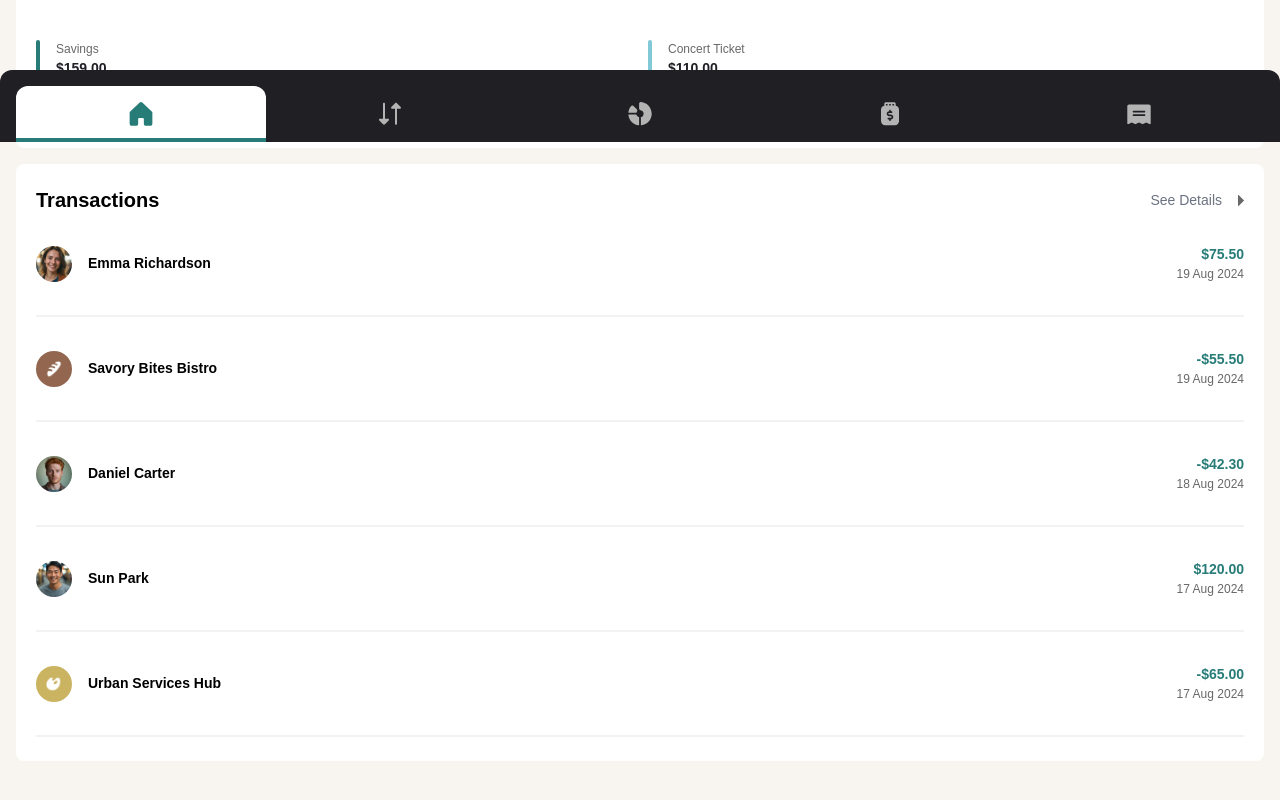
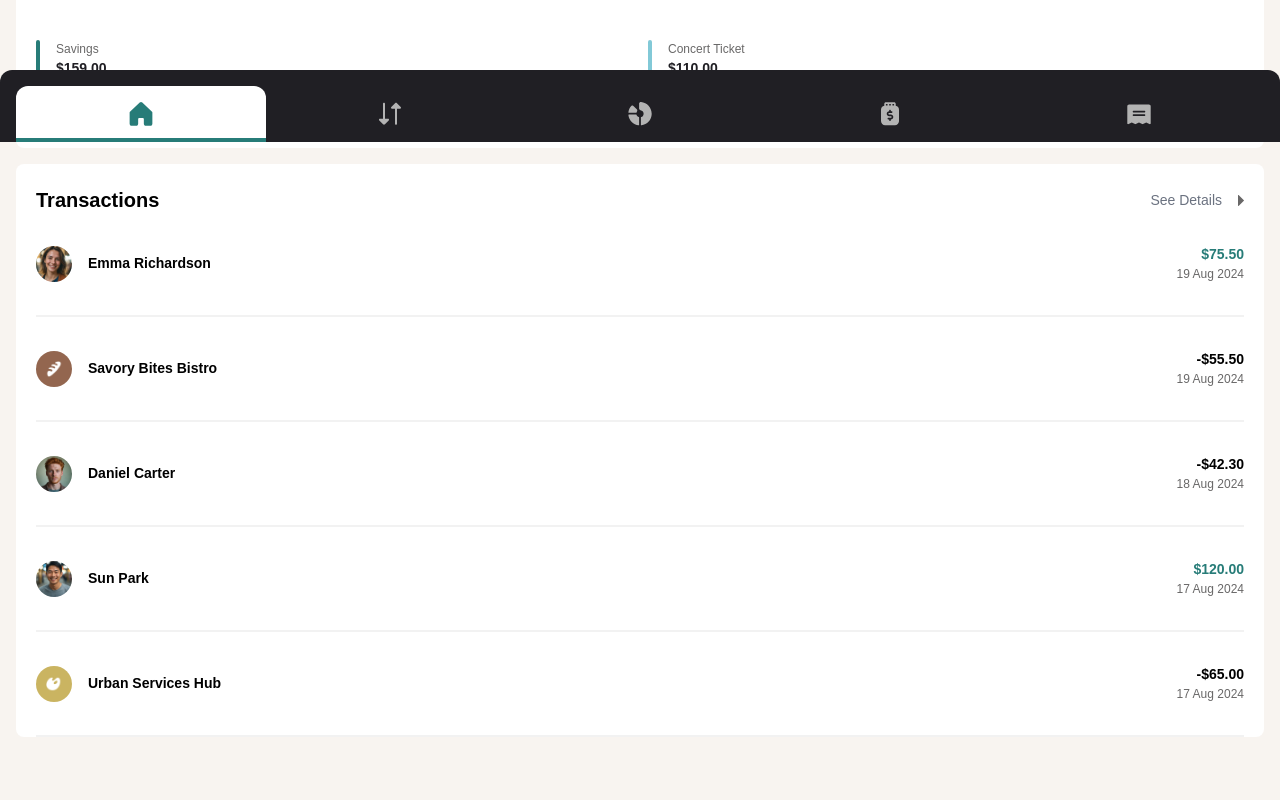
Before and after one commit to djneill/money-guardian, a Next.js app: page / in a window 1280 px wide. Shown: the part 658-1458 px from the top of the page. Built offline with nearby package versions, Linux system fonts and the light colour scheme.

Commit message:
finish overview transactions

```diff
--- a/src/app/components/OverviewTransactions.tsx
+++ b/src/app/components/OverviewTransactions.tsx
@@ -4,12 +4,12 @@ import CaretRight from '../icons/CaretRight';
 import data from '@/app/data/data.json';
 import { currencyFormat } from '@/utils/currencyFormatter';
 import { shortDateFormat } from '@/utils/shortDateFormat';
-// import Image from 'next/image';
+import Image from 'next/image';
 
 export default function OverviewTransactions() {
     const firstFiveTransactions = data.transactions.slice(0, 5)
     return (
-        <div className='flex flex-col py-6 px-5 w-full rounded-lg bg-white my-4'>
+        <div className='flex flex-col pt-6 px-5 w-full rounded-lg bg-white my-4'>
             <div className="flex flex-row justify-between">
                 <p className='text-black text-preset-2'>Transactions</p>
                 <Link className='flex flex-row items-center' href={'/transactions'} aria-label='see details'>
@@ -22,7 +22,7 @@ export default function OverviewTransactions() {
                 {firstFiveTransactions.map((pot, index) => (
                     <div key={pot.name} className='flex py-8 items-center justify-between border-b-grey-100 border-b-2'>
                         <div className="flex items-center">
-                            <img
+                            <Image
                                 width={36}
                                 height={36}
                                 src={data.transactions[index].avatar}
@@ -32,7 +32,7 @@ export default function OverviewTransactions() {
                             <p className='text-black text-preset-4-bold '>{data.transactions[index].name}</p>
                         </div>
                         <div className="flex flex-col items-end ml-auto">
-                            <p className="text-green text-preset-4-bold">{currencyFormat(data.transactions[index].amount)}</p>
+                            <p className={`text-preset-4-bold ${data.transactions[index].amount > 0 ? 'text-green' : 'text-black'}`}>{currencyFormat(data.transactions[index].amount)}</p>
                             <p className="text-grey-500 text-preset-5">{shortDateFormat(data.transactions[index].date)}</p>
                         </div>
                         <div className="py-1 bg-grey-100"></div>
--- a/src/app/data/data.json
+++ b/src/app/data/data.json
@@ -6,7 +6,7 @@
     },
     "transactions": [
         {
-            "avatar": "./assets/images/avatars/emma-richardson.jpg",
+            "avatar": "/assets/images/avatars/emma-richardson.jpg",
             "name": "Emma Richardson",
             "category": "General",
             "date": "2024-08-19T14:23:11Z",
@@ -14,7 +14,7 @@
             "recurring": false
         },
         {
-            "avatar": "./assets/images/avatars/savory-bites-bistro.jpg",
+            "avatar": "/assets/images/avatars/savory-bites-bistro.jpg",
             "name": "Savory Bites Bistro",
             "category": "Dining Out",
             "date": "2024-08-19T20:23:11Z",
@@ -22,7 +22,7 @@
             "recurring": false
         },
         {
-            "avatar": "./assets/images/avatars/daniel-carter.jpg",
+            "avatar": "/assets/images/avatars/daniel-carter.jpg",
             "name": "Daniel Carter",
             "category": "General",
             "date": "2024-08-18T09:45:32Z",
@@ -30,7 +30,7 @@
             "recurring": false
         },
         {
-            "avatar": "./assets/images/avatars/sun-park.jpg",
+            "avatar": "/assets/images/avatars/sun-park.jpg",
             "name": "Sun Park",
             "category": "General",
             "date": "2024-08-17T16:12:05Z",
@@ -38,7 +38,7 @@
             "recurring": false
         },
         {
-            "avatar": "./assets/images/avatars/urban-services-hub.jpg",
+            "avatar": "/assets/images/avatars/urban-services-hub.jpg",
             "name": "Urban Services Hub",
             "category": "General",
             "date": "2024-08-17T21:08:09Z",
@@ -46,7 +46,7 @@
             "recurring": false
         },
         {
-            "avatar": "./assets/images/avatars/liam-hughes.jpg",
+            "avatar": "/assets/images/avatars/liam-hughes.jpg",
             "name": "Liam Hughes",
             "category": "Groceries",
             "date": "2024-08-15T18:20:33Z",
@@ -54,7 +54,7 @@
             "recurring": false
         },
         {
-            "avatar": "./assets/images/avatars/lily-ramirez.jpg",
+            "avatar": "/assets/images/avatars/lily-ramirez.jpg",
             "name": "Lily Ramirez",
             "category": "General",
             "date": "2024-08-14T13:05:27Z",
@@ -62,7 +62,7 @@
             "recurring": false
         },
         {
-            "avatar": "./assets/images/avatars/ethan-clark.jpg",
+            "avatar": "/assets/images/avatars/ethan-clark.jpg",
             "name": "Ethan Clark",
             "category": "Dining Out",
             "date": "2024-08-13T20:15:59Z",
@@ -70,7 +70,7 @@
             "recurring": false
         },
         {
-            "avatar": "./assets/images/avatars/james-thompson.jpg",
+            "avatar": "/assets/images/avatars/james-thompson.jpg",
             "name": "James Thompson",
             "category": "Entertainment",
             "date": "2024-08-11T15:45:38Z",
@@ -78,7 +78,7 @@
             "recurring": false
         },
         {
-            "avatar": "./assets/images/avatars/pixel-playground.jpg",
+            "avatar": "/assets/images/avatars/pixel-playground.jpg",
             "name": "Pixel Playground",
             "category": "Entertainment",
             "date": "2024-08-11T18:45:38Z",
@@ -86,7 +86,7 @@
             "recurring": true
         },
         {
-            "avatar": "./assets/images/avatars/ella-phillips.jpg",
+            "avatar": "/assets/images/avatars/ella-phillips.jpg",
             "name": "Ella Phillips",
             "category": "Dining Out",
             "date": "2024-08-10T19:22:51Z",
@@ -94,7 +94,7 @@
             "recurring": false
         },
         {
-            "avatar": "./assets/images/avatars/sofia-peterson.jpg",
+            "avatar": "/assets/images/avatars/sofia-peterson.jpg",
             "name": "Sofia Peterson",
             "category": "Transportation",
             "date": "2024-08-08T08:55:17Z",
@@ -102,7 +102,7 @@
             "recurring": false
         },
         {
-            "avatar": "./assets/images/avatars/mason-martinez.jpg",
+            "avatar": "/assets/images/avatars/mason-martinez.jpg",
             "name": "Mason Martinez",
             "category": "Lifestyle",
             "date": "2024-08-07T17:40:29Z",
@@ -110,7 +110,7 @@
             "recurring": false
         },
         {
-            "avatar": "./assets/images/avatars/green-plate-eatery.jpg",
+            "avatar": "/assets/images/avatars/green-plate-eatery.jpg",
             "name": "Green Plate Eatery",
             "category": "Groceries",
             "date": "2024-08-06T08:25:44Z",
@@ -118,7 +118,7 @@
             "recurring": false
         },
         {
-            "avatar": "./assets/images/avatars/sebastian-cook.jpg",
+            "avatar": "/assets/images/avatars/sebastian-cook.jpg",
             "name": "Sebastian Cook",
             "category": "Transportation",
             "date": "2024-08-06T10:05:44Z",
@@ -126,7 +126,7 @@
             "recurring": false
         },
         {
-            "avatar": "./assets/images/avatars/william-harris.jpg",
+            "avatar": "/assets/images/avatars/william-harris.jpg",
             "name": "William Harris",
             "category": "Personal Care",
             "date": "2024-08-05T14:30:56Z",
@@ -134,7 +134,7 @@
             "recurring": false
         },
         {
-            "avatar": "./assets/images/avatars/elevate-education.jpg",
+            "avatar": "/assets/images/avatars/elevate-education.jpg",
             "name": "Elevate Education",
             "category": "Education",
             "date": "2024-08-04T11:15:22Z",
@@ -142,7 +142,7 @@
             "recurring": true
         },
         {
-            "avatar": "./assets/images/avatars/serenity-spa-and-wellness.jpg",
+            "avatar": "/assets/images/avatars/serenity-spa-and-wellness.jpg",
             "name": "Serenity Spa & Wellness",
             "category": "Personal Care",
             "date": "2024-08-03T14:00:37Z",
@@ -150,7 +150,7 @@
             "recurring": true
         },
         {
-            "avatar": "./assets/images/avatars/spark-electric-solutions.jpg",
+            "avatar": "/assets/images/avatars/spark-electric-solutions.jpg",
             "name": "Spark Electric Solutions",
             "category": "Bills",
             "date": "2024-08-02T09:25:11Z",
@@ -158,7 +158,7 @@
             "recurring": true
         },
         {
-            "avatar": "./assets/images/avatars/rina-sato.jpg",
+            "avatar": "/assets/images/avatars/rina-sato.jpg",
             "name": "Rina Sato",
             "category": "Bills",
             "date": "2024-08-02T13:31:11Z",
@@ -166,7 +166,7 @@
             "recurring": false
         },
         {
-            "avatar": "./assets/images/avatars/swift-ride-share.jpg",
+            "avatar": "/assets/images/avatars/swift-ride-share.jpg",
             "name": "Swift Ride Share",
             "category": "Transportation",
             "date": "2024-08-01T18:40:33Z",
@@ -174,7 +174,7 @@
             "recurring": false
         },
         {
-            "avatar": "./assets/images/avatars/aqua-flow-utilities.jpg",
+            "avatar": "/assets/images/avatars/aqua-flow-utilities.jpg",
             "name": "Aqua Flow Utilities",
             "category": "Bills",
             "date": "2024-07-30T13:20:14Z",
@@ -182,7 +182,7 @@
             "recurring": true
         },
         {
-            "avatar": "./assets/images/avatars/ecofuel-energy.jpg",
+            "avatar": "/assets/images/avatars/ecofuel-energy.jpg",
             "name": "EcoFuel Energy",
             "category": "Bills",
             "date": "2024-07-29T11:55:29Z",
@@ -190,7 +190,7 @@
             "recurring": true
         },
         {
-            "avatar": "./assets/images/avatars/yuna-kim.jpg",
+            "avatar": "/assets/images/avatars/yuna-kim.jpg",
             "name": "Yuna Kim",
             "category": "Dining Out",
             "date": "2024-07-29T13:51:29Z",
@@ -198,7 +198,7 @@
             "recurring": false
         },
         {
-            "avatar": "./assets/images/avatars/flavor-fiesta.jpg",
+            "avatar": "/assets/images/avatars/flavor-fiesta.jpg",
             "name": "Flavor Fiesta",
             "category": "Dining Out",
             "date": "2024-07-27T20:15:06Z",
@@ -206,7 +206,7 @@
             "recurring": false
         },
         {
-            "avatar": "./assets/images/avatars/harper-edwards.jpg",
+            "avatar": "/assets/images/avatars/harper-edwards.jpg",
             "name": "Harper Edwards",
             "category": "Shopping",
             "date": "2024-07-26T09:43:23Z",
@@ -214,7 +214,7 @@
             "recurring": false
         },
         {
-            "avatar": "./assets/images/avatars/buzz-marketing-group.jpg",
+            "avatar": "/assets/images/avatars/buzz-marketing-group.jpg",
             "name": "Buzz Marketing Group",
             "category": "General",
             "date": "2024-07-26T14:40:23Z",
@@ -222,7 +222,7 @@
             "recurring": false
         },
         {
-            "avatar": "./assets/images/avatars/technova-innovations.jpg",
+            "avatar": "/assets/images/avatars/technova-innovations.jpg",
             "name": "TechNova Innovations",
             "category": "Shopping",
             "date": "2024-07-25T16:25:37Z",
@@ -230,7 +230,7 @@
             "recurring": false
         },
         {
-            "avatar": "./assets/images/avatars/bytewise.jpg",
+            "avatar": "/assets/images/avatars/bytewise.jpg",
             "name": "ByteWise",
             "category": "Lifestyle",
             "date": "2024-07-23T09:35:14Z",
@@ -238,7 +238,7 @@
             "recurring": true
         },
         {
-            "avatar": "./assets/images/avatars/nimbus-data-storage.jpg",
+            "avatar": "/assets/images/avatars/nimbus-data-storage.jpg",
             "name": "Nimbus Data Storage",
             "category": "Bills",
             "date": "2024-07-21T10:05:42Z",
@@ -246,7 +246,7 @@
             "recurring": true
         },
         {
-            "avatar": "./assets/images/avatars/emma-richardson.jpg",
+            "avatar": "/assets/images/avatars/emma-richardson.jpg",
             "name": "Emma Richardson",
             "category": "General",
             "date": "2024-07-20T17:30:55Z",
@@ -254,7 +254,7 @@
             "recurring": false
         },
         {
-            "avatar": "./assets/images/avatars/daniel-carter.jpg",
+            "avatar": "/assets/images/avatars/daniel-carter.jpg",
             "name": "Daniel Carter",
             "category": "General",
             "date": "2024-07-19T12:45:09Z",
@@ -262,7 +262,7 @@
             "recurring": false
         },
         {
-            "avatar": "./assets/images/avatars/sun-park.jpg",
+            "avatar": "/assets/images/avatars/sun-park.jpg",
             "name": "Sun Park",
             "category": "General",
             "date": "2024-07-18T19:20:23Z",
@@ -270,7 +270,7 @@
             "recurring": false
         },
         {
-            "avatar": "./assets/images/avatars/harper-edwards.jpg",
+            "avatar": "/assets/images/avatars/harper-edwards.jpg",
             "name": "Harper Edwards",
             "category": "Shopping",
             "date": "2024-07-17T14:55:37Z",
@@ -278,7 +278,7 @@
             "recurring": false
         },
         {
-            "avatar": "./assets/images/avatars/liam-hughes.jpg",
+            "avatar": "/assets/images/avatars/liam-hughes.jpg",
             "name": "Liam Hughes",
             "category": "Groceries",
             "date": "2024-07-16T10:10:51Z",
@@ -286,7 +286,7 @@
             "recurring": false
         },
         {
-            "avatar": "./assets/images/avatars/lily-ramirez.jpg",
+            "avatar": "/assets/images/avatars/lily-ramirez.jpg",
             "name": "Lily Ramirez",
             "category": "General",
             "date": "2024-07-15T16:35:04Z",
@@ -294,7 +294,7 @@
             "recurring": false
         },
         {
-            "avatar": "./assets/images/avatars/ethan-clark.jpg",
+            "avatar": "/assets/images/avatars/ethan-clark.jpg",
             "name": "Ethan Clark",
             "category": "Dining Out",
             "date": "2024-07-14T20:50:18Z",
@@ -302,7 +302,7 @@
             "recurring": false
         },
         {
-            "avatar": "./assets/images/avatars/rina-sato.jpg",
+            "avatar": "/assets/images/avatars/rina-sato.jpg",
             "name": "Rina Sato",
             "category": "Entertainment",
             "date": "2024-07-13T09:15:32Z",
@@ -310,7 +310,7 @@
             "recurring": false
         },
         {
-            "avatar": "./assets/images/avatars/james-thompson.jpg",
+            "avatar": "/assets/images/avatars/james-thompson.jpg",
             "name": "James Thompson",
             "category": "Bills",
             "date": "2024-07-12T13:40:46Z",
@@ -318,7 +318,7 @@
             "recurring": false
         },
         {
-            "avatar": "./assets/images/avatars/ella-phillips.jpg",
+            "avatar": "/assets/images/avatars/ella-phillips.jpg",
             "name": "Ella Phillips",
             "category": "Dining Out",
             "date": "2024-07-11T18:05:59Z",
@@ -326,7 +326,7 @@
             "recurring": false
         },
         {
-            "avatar": "./assets/images/avatars/yuna-kim.jpg",
+            "avatar": "/assets/images/avatars/yuna-kim.jpg",
             "name": "Yuna Kim",
             "category": "Dining Out",
             "date": "2024-07-10T12:30:13Z",
@@ -334,7 +334,7 @@
             "recurring": false
         },
         {
-            "avatar": "./assets/images/avatars/sofia-peterson.jpg",
+            "avatar": "/assets/images/avatars/sofia-peterson.jpg",
             "name": "Sofia Peterson",
             "category": "Transportation",
             "date": "2024-07-09T08:55:27Z",
@@ -342,7 +342,7 @@
             "recurring": false
         },
         {
-            "avatar": "./assets/images/avatars/mason-martinez.jpg",
+            "avatar": "/assets/images/avatars/mason-martinez.jpg",
             "name": "Mason Martinez",
             "category": "Lifestyle",
             "date": "2024-07-08T15:20:41Z",
@@ -350,7 +350,7 @@
             "recurring": false
         },
         {
-            "avatar": "./assets/images/avatars/sebastian-cook.jpg",
+            "avatar": "/assets/images/avatars/sebastian-cook.jpg",
             "name": "Sebastian Cook",
             "category": "Transportation",
             "date": "2024-07-07T11:45:55Z",
@@ -358,7 +358,7 @@
             "recurring": false
         },
         {
-            "avatar": "./assets/images/avatars/william-harris.jpg",
+            "avatar": "/assets/images/avatars/william-harris.jpg",
             "name": "William Harris",
             "category": "General",
             "date": "2024-07-06T17:10:09Z",
@@ -366,7 +366,7 @@
             "recurring": false
         },
         {
-            "avatar": "./assets/images/avatars/elevate-education.jpg",
+            "avatar": "/assets/images/avatars/elevate-education.jpg",
             "name": "Elevate Education",
             "category": "Education",
             "date": "2024-07-05T11:15:22Z",
@@ -374,7 +374,7 @@
             "recurring": true
         },
         {
-            "avatar": "./assets/images/avatars/serenity-spa-and-wellness.jpg",
+            "avatar": "/assets/images/avatars/serenity-spa-and-wellness.jpg",
             "name": "Serenity Spa & Wellness",
             "category": "Personal Care",
             "date": "2024-07-03T14:00:37Z",
@@ -382,7 +382,7 @@
             "recurring": true
         },
         {
-            "avatar": "./assets/images/avatars/spark-electric-solutions.jpg",
+            "avatar": "/assets/images/avatars/spark-electric-solutions.jpg",
             "name": "Spark Electric Solutions",
             "category": "Bills",
             "date": "2024-07-02T09:25:51Z",
@@ -390,7 +390,7 @@
             "recurring": true
         },
         {
-            "avatar": "./assets/images/avatars/swift-ride-share.jpg",
+            "avatar": "/assets/images/avatars/swift-ride-share.jpg",
             "name": "Swift Ride Share",
             "category": "Transportation",
             "date": "2024-07-02T19:50:05Z",
```
